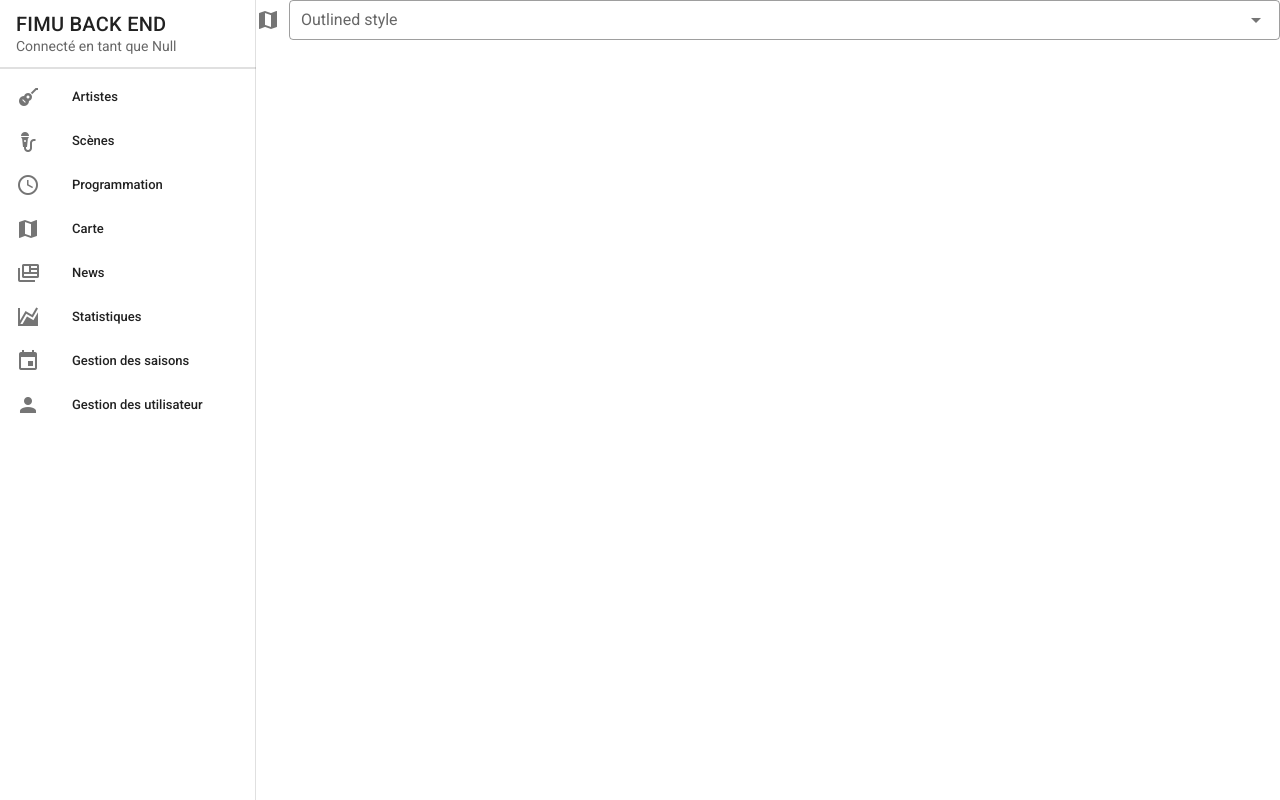
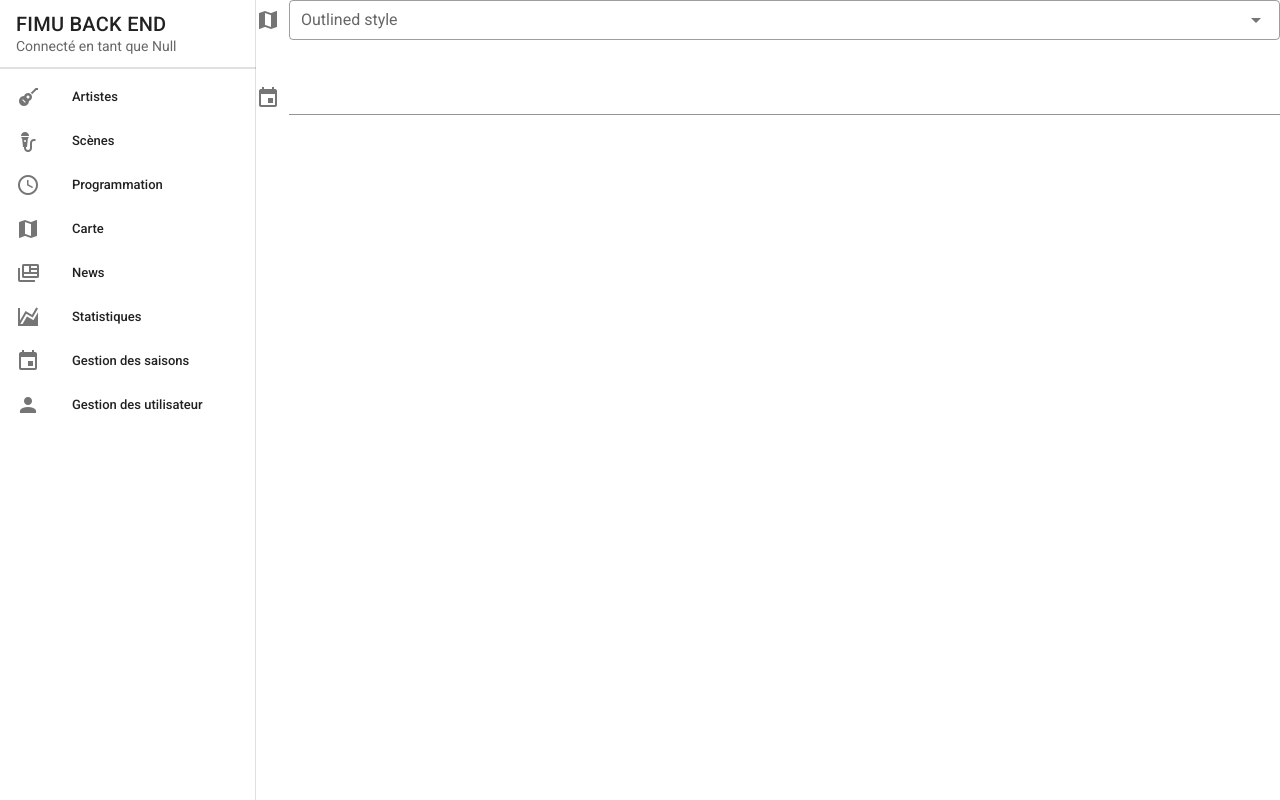
Before and after one commit to ArnaudCHEVALME/FIMU-ADMIN-VUE, a Vue app: page /search in a window 1280 px wide. Built offline with nearby package versions, Linux system fonts and the light colour scheme; no server answers.

Commit message:
fix datePicker

```diff
--- a/src/components/DatePicker.vue
+++ b/src/components/DatePicker.vue
@@ -42,7 +42,7 @@
 export default {
   name: "DatePicker",
   props: {
-    value: String,
+    value: Date,
     label: String
   },
   data: function () {
@@ -53,7 +53,7 @@ export default {
   },
   methods:{
     updateDate: function(){
-      this.$emit('input', Date.parse(this.date))
+      this.$emit('input', new Date(this.date))
     }
   }
 }
--- a/src/components/SearchBar.vue
+++ b/src/components/SearchBar.vue
@@ -1,4 +1,6 @@
 <template>
+  <div>
+
   <v-autocomplete
       prepend-icon="mdi-map"
       v-model="value"
@@ -7,13 +9,19 @@
       dense
       outlined
   ></v-autocomplete>
+    <DatePicker v-model="date"/>
+  </div>
 </template>
 
 <script>
+import DatePicker from "@/components/DatePicker.vue";
+
 export default {
   name: "SearchBar",
+  components: {DatePicker},
   data: ()=> {
     return {
+      date:null,
       value: "",
       items: [
         "pomme", "epée", "cape"
```
